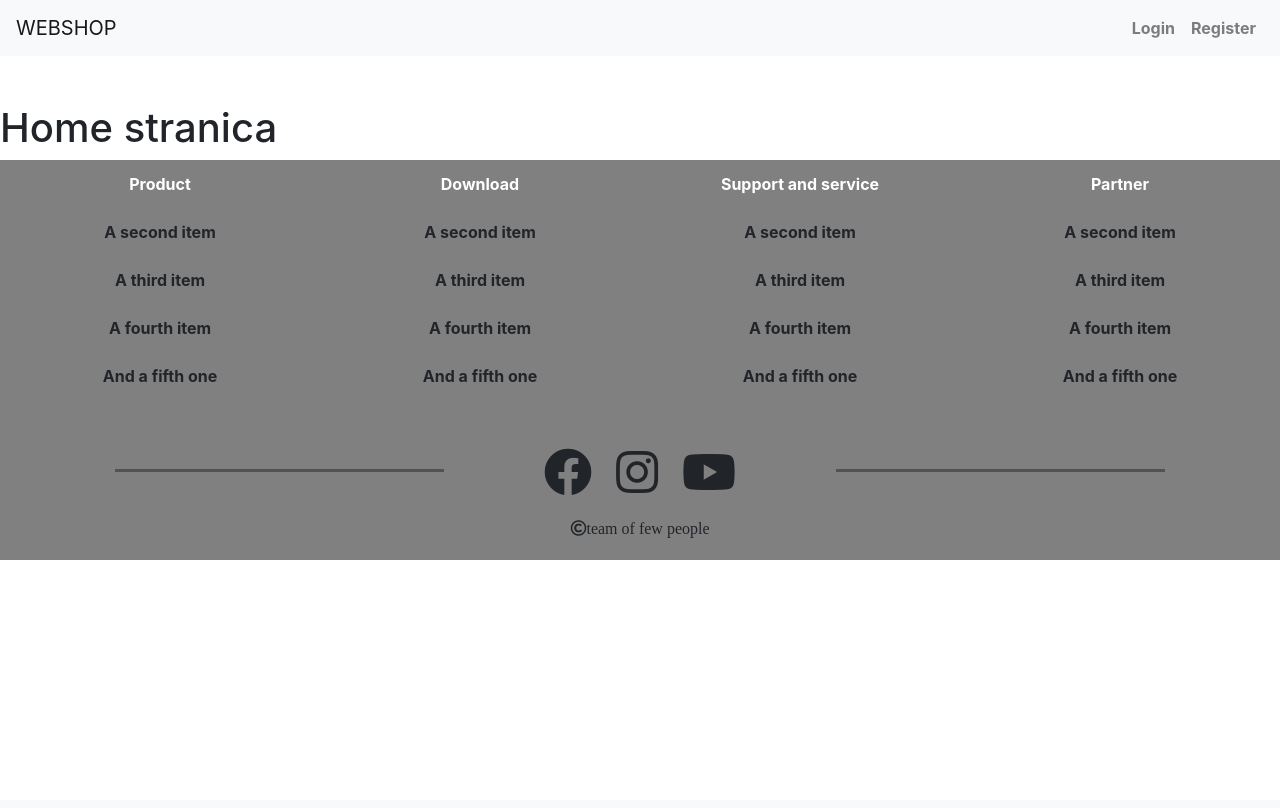
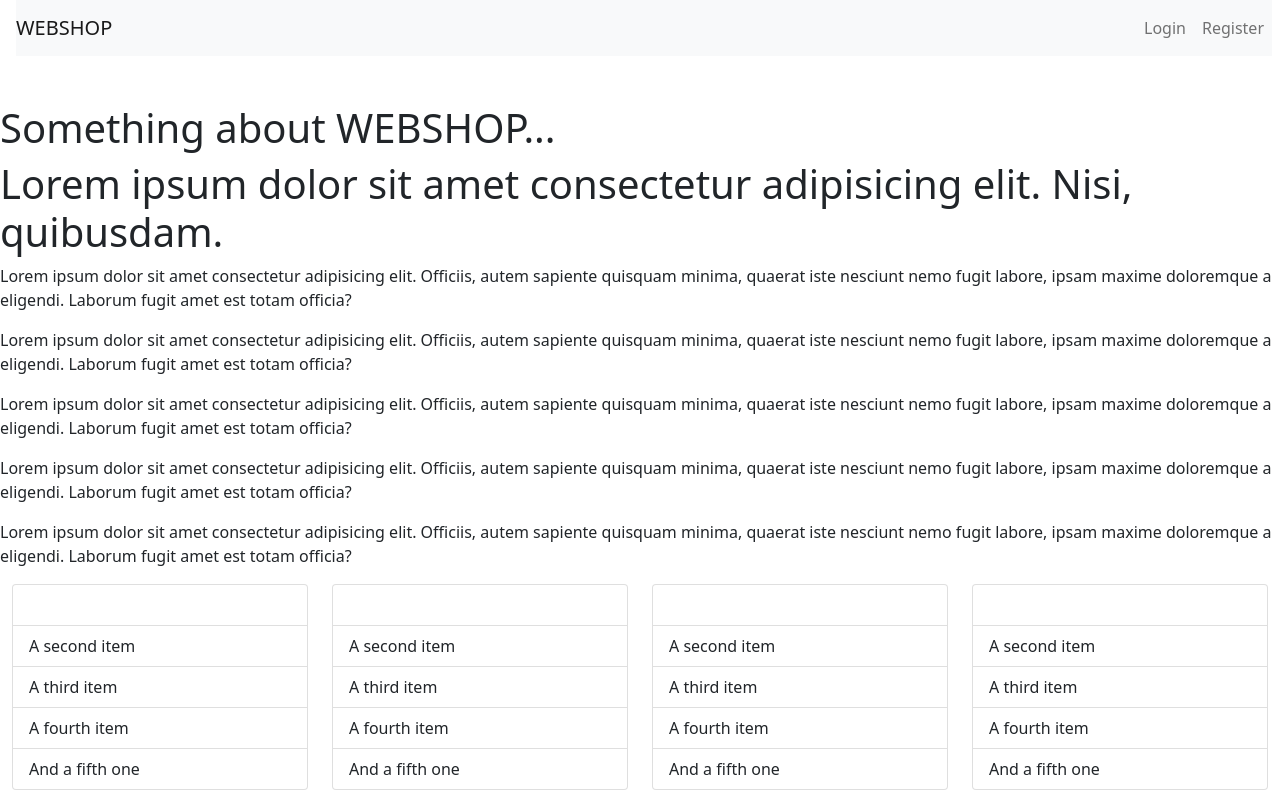
Before and after one commit to CojaONIX/webShop, a PHP site: page / in a window 1280 px wide. Shown: the top 808 px of the page. Run offline with PHP 8.4, Linux system fonts and the light colour scheme; some libraries are stand-ins or nearby versions.

Commit message:
Add head to index.php

```diff
--- a/index.php
+++ b/index.php
@@ -1,37 +1,18 @@
-<!DOCTYPE html>
-<html lang="en">
-<head>
-    <meta charset="UTF-8">
-    <meta http-equiv="X-UA-Compatible" content="IE=edge">
-    <meta name="viewport" content="width=device-width, initial-scale=1.0">
-    <title>phpShop - Home</title>
-
-    <link rel="stylesheet" href="https://maxcdn.bootstrapcdn.com/bootstrap/4.5.2/css/bootstrap.min.css">
-    <script src="https://ajax.googleapis.com/ajax/libs/jquery/3.5.1/jquery.min.js"></script>
-    <script src="https://cdnjs.cloudflare.com/ajax/libs/popper.js/1.16.0/umd/popper.min.js"></script>
-    <script src="https://maxcdn.bootstrapcdn.com/bootstrap/4.5.2/js/bootstrap.min.js"></script>
-    <link rel="stylesheet" href="https://use.fontawesome.com/releases/v5.8.2/css/all.css" integrity="sha384-oS3vJWv+0UjzBfQzYUhtDYW+Pj2yciDJxpsK1OYPAYjqT085Qq/1cq5FLXAZQ7Ay" crossorigin="anonymous">
-
-    <link rel="stylesheet" href="css/style.css">
-    <script src="js/main.js"></script>
-
-    <style>
-
-    </style>
-</head>
-<body>
 <?php
+    include "views/components/head.php";
     include "views/components/nav.php";
 ?>
 
-    <h1>Home stranica</h1>
+<h1>Something about WEBSHOP...</h1>
+<h1>Lorem ipsum dolor sit amet consectetur adipisicing elit. Nisi, quibusdam.</h1>
+<p>Lorem ipsum dolor sit amet consectetur adipisicing elit. Officiis, autem sapiente quisquam minima, quaerat iste nesciunt nemo fugit labore, ipsam maxime doloremque a eligendi. Laborum fugit amet est totam officia?</p>
+<p>Lorem ipsum dolor sit amet consectetur adipisicing elit. Officiis, autem sapiente quisquam minima, quaerat iste nesciunt nemo fugit labore, ipsam maxime doloremque a eligendi. Laborum fugit amet est totam officia?</p>
+<p>Lorem ipsum dolor sit amet consectetur adipisicing elit. Officiis, autem sapiente quisquam minima, quaerat iste nesciunt nemo fugit labore, ipsam maxime doloremque a eligendi. Laborum fugit amet est totam officia?</p>
+<p>Lorem ipsum dolor sit amet consectetur adipisicing elit. Officiis, autem sapiente quisquam minima, quaerat iste nesciunt nemo fugit labore, ipsam maxime doloremque a eligendi. Laborum fugit amet est totam officia?</p>
+<p>Lorem ipsum dolor sit amet consectetur adipisicing elit. Officiis, autem sapiente quisquam minima, quaerat iste nesciunt nemo fugit labore, ipsam maxime doloremque a eligendi. Laborum fugit amet est totam officia?</p>
 
 <?php
     include "views/components/footer.php";
 ?>
-
-    <script>
-
-    </script>
 </body>
 </html>
```
Lines whose indentation alone changed are shown as unchanged.
